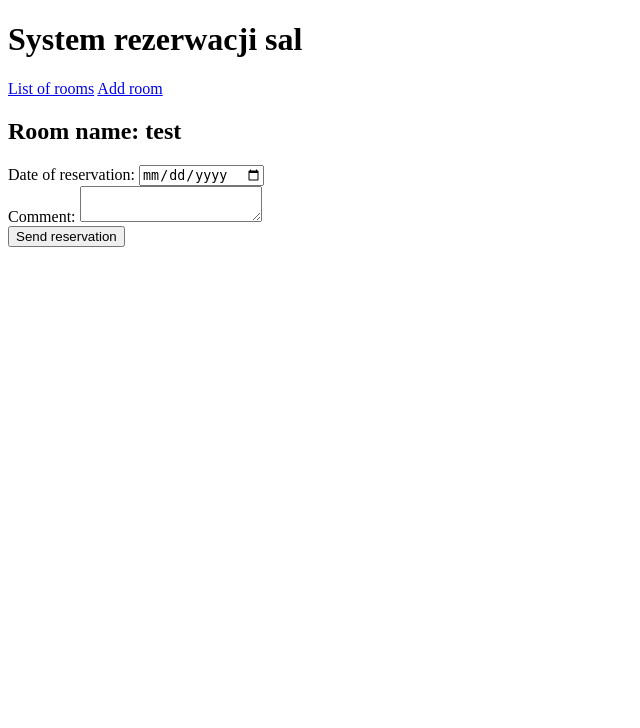
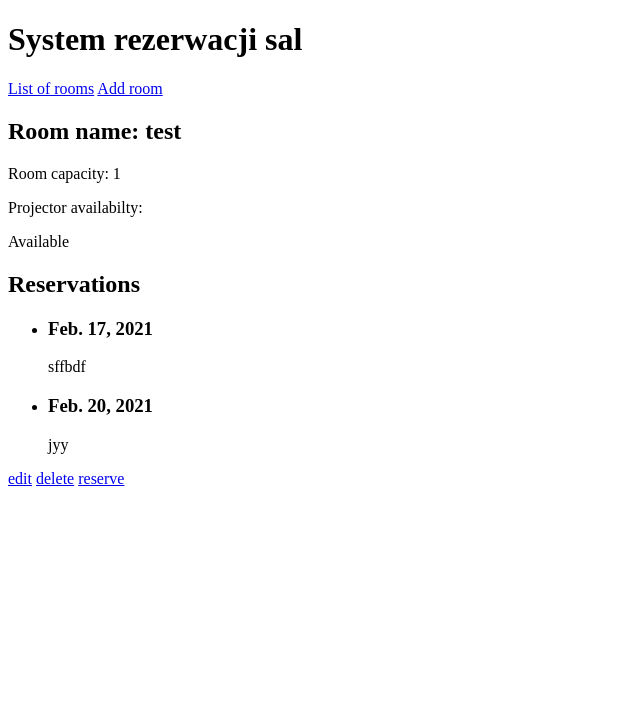
Before and after one commit to Samekmat/Warsztat_DJango, a Django app: template templates/details_room.html in a window 1280 px wide. Shown: the top 728 px of the page, without its empty margins (0-640 px from the left). Run offline with Django 3.2, Linux system fonts and the light colour scheme; the template is opened without the code that fills it: values that come from a table or form of the project are taken from there, others are empty; data comes from the database, SQL or seed files in the repository.

Commit message:
Poprawa szablonu detali

```diff
--- a/templates/details_room.html
+++ b/templates/details_room.html
@@ -1,18 +1,32 @@
 {% extends 'index.html' %}
 {% block content %}
     <h2>Room name: {{ room.name }}</h2>
-    <form action="" method="POST">
-      {% csrf_token %}
+    <p>Room capacity: {{ room.capacity }}</p>
+    <p>Projector availabilty:
+        {% if room.projector_availability %}
+        <p>Available</p>
+        {% else %}
+        <p>Not available</p>
+        {% endif %}
+    </p>
 
-        <label for="reservation_date">Date of reservation:</label>
-        <input type="date" id="reservation_date" name="reservation_date">
-        <br>
-        <label for="comment">Comment:</label>
-        <textarea id="comment" name="comment"></textarea>
-        <br>
-        <input type="submit" value="Send reservation">
-    </form>
+    <h2>Reservations</h2>
 
+    <ul>
+      {% for reservation in reservations %}
 
+        <li>
+          <h3>{{ reservation.date }}</h3>
+          <p>{{ reservation.comment }}</p>
+        </li>
+
+      {% endfor %}
+    </ul>
+
+    <p>
+      <a href="/room/modify/{{ room.id }}/">edit</a>
+      <a href="/room/delete/{{ room.id }}/">delete</a>
+      <a href="/room/reserve/{{ room.id }}/">reserve</a>
+    </p>
 
 {% endblock %}
```
